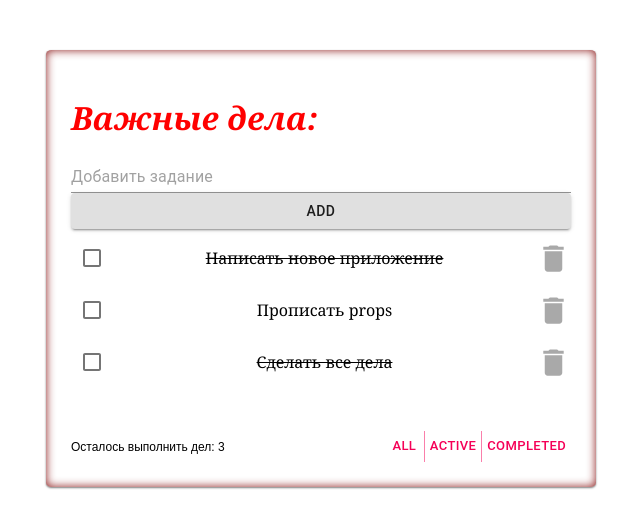
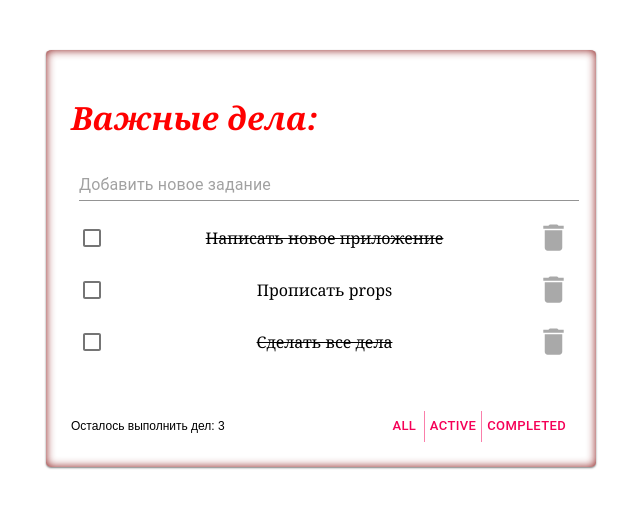
Before and after one commit to WebHeroSchool/todo_soboleva_react, a React (Create React App) app: page / in a window 1280 px wide. Shown: the top 528 px of the page, without its empty margins (319-959 px from the left). Built offline with nearby package versions, Linux system fonts and the light colour scheme.

Commit message:
Update InputItem.js

```diff
--- a/src/components/InputItem/InputItem.js
+++ b/src/components/InputItem/InputItem.js
@@ -1,67 +1,17 @@
 import React from 'react';
 import TextField from '@material-ui/core/TextField';
-import Button from '@material-ui/core/Button';
-import Grid from '@material-ui/core/Grid';
-import styles from './InputItem.module.css';
 
-
-class InputItem extends React.Component {
-    state = {
-        inputValue: '',
-        isError: false
-    };
-
-
-  onButtonClick = () => {
-     if (this.state.inputValue == false) {
-      this.setState({
-        isError: true
-      })
-    } else {
-      this.setState({
-        inputValue: '',
-        isError: false
-      })
-
-      this.props.onClickAdd(this.state.inputValue.toUpperCase());
-    }
-  };
-
-    render() {
-        let textField;
-        if (this.state.isError == false) {
-            textField = <TextField
-                id="standard-full-width"
-                placeholder="Добавить задание"
-                fullWidth
-                value={this.state.inputValue}
-                isError={this.props.isError}
-                onChange={event => this.setState({inputValue: event.target.value})}
-            />
-        } else {
-            textField = <TextField
-                error
-                id="standard-full-width"
-                placeholder="The field musn't be empity"
-                fullWidth
-                value={this.state.inputValue}
-                isError={this.props.isError}
-                onChange={event => this.setState({inputValue: event.target.value})}
-            />
-        };
-
-        return (<Grid> { textField }
-            <Button className={styles.buttonGrid}
-                variant='contained'
-                color='#d3d3d3'
-                fullWidth
-                onClick={this.onButtonClick}
-                onClickAdd ={this.onClickAdd}
-                >
-                Add
-            </Button>
-            </Grid>);
-    }
-};
+const InputItem = () => (<div>
+    <TextField
+        id="standard-full-width"
+        style={{ margin: 8 }}
+        placeholder="Добавить новое задание"
+        fullWidth
+        margin="normal"
+        InputLabelProps={{
+            shrink: true,
+        }}
+    />
+    </div>)
 
 export default InputItem;
```
